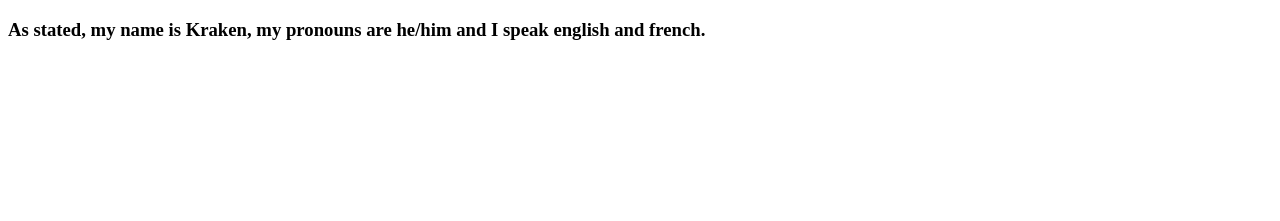
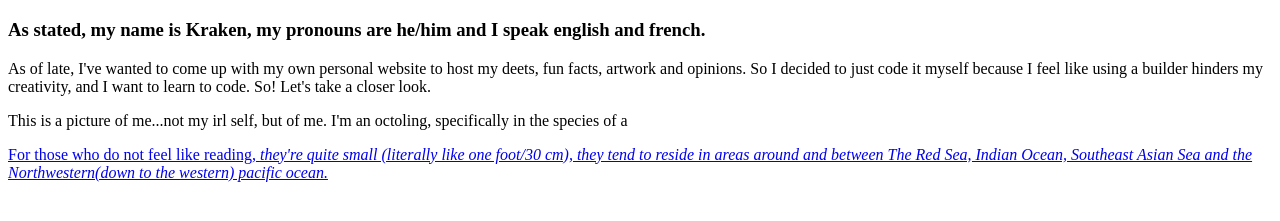
Before and after one commit to thenefariouskraken-oss/thenefariouskraken-oss.github.io, a plain HTML site: page intro.htm in a window 1280 px wide. Shown: the part 61-282 px from the top of the page. Drawn offline with Linux system fonts and the light colour scheme.

Commit message:
Update intro.htm

```diff
--- a/intro.htm
+++ b/intro.htm
@@ -3,4 +3,6 @@
   <body>
 <p><h1>Let's get started. Actually.</h1></p>
 <p><h3>As stated, my name is Kraken, my pronouns are he/him and I speak english and french.</h3></p>
-</p>
+<p>As of late, I've wanted to come up with my own personal website to host my deets, fun facts, artwork and opinions. So I decided to just code it myself because I feel like using a builder hinders my creativity, and I want to learn to code. So! Let's take a closer look.</p>
+<p>This is a picture of me...not my irl self, but of me. I'm an octoling, specifically in the species of a <a href="https://en.wikipedia.org/wiki/Amphioctopus_marginatus>Coconut Octopus"</a></p>
+<p>For those who do not feel like reading, <i>they're quite small (literally like one foot/30 cm), they tend to reside in areas around and between The Red Sea, Indian Ocean, Southeast Asian Sea and the Northwestern(down to the western) pacific ocean.
```
